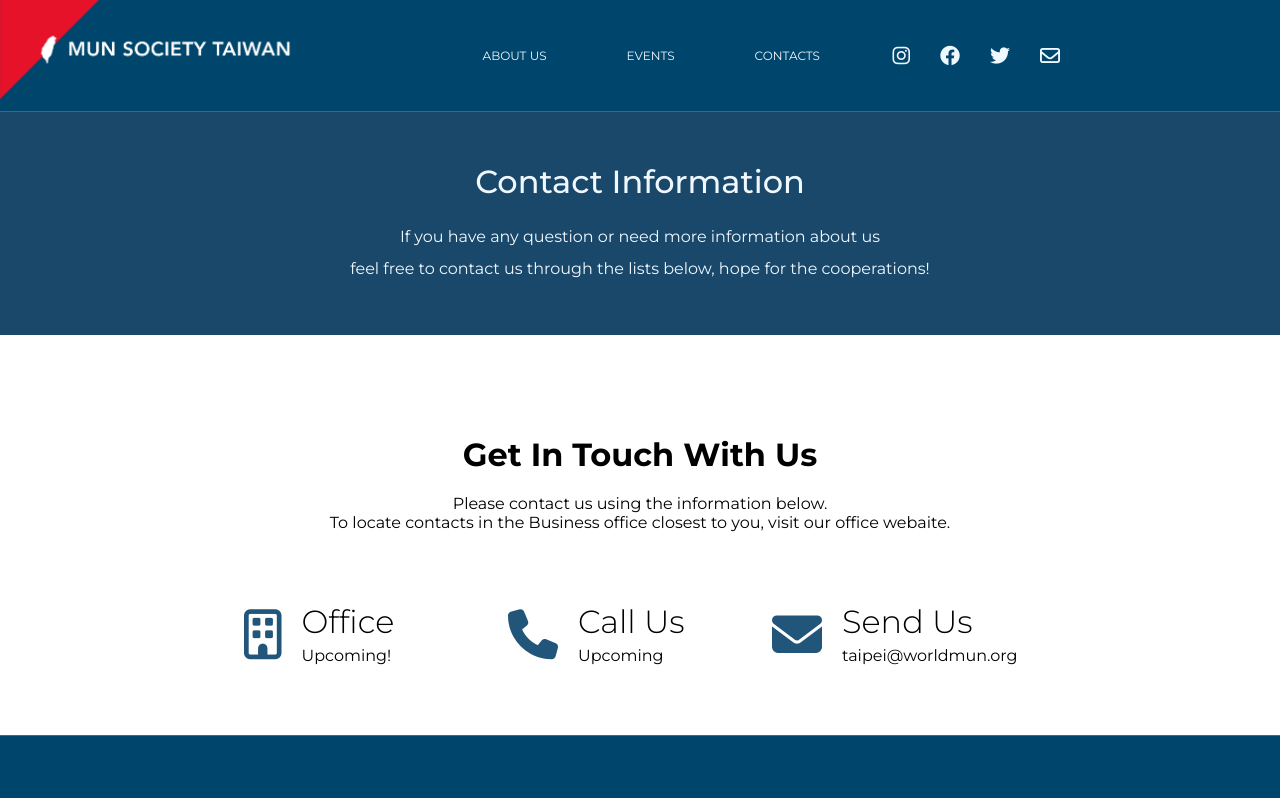
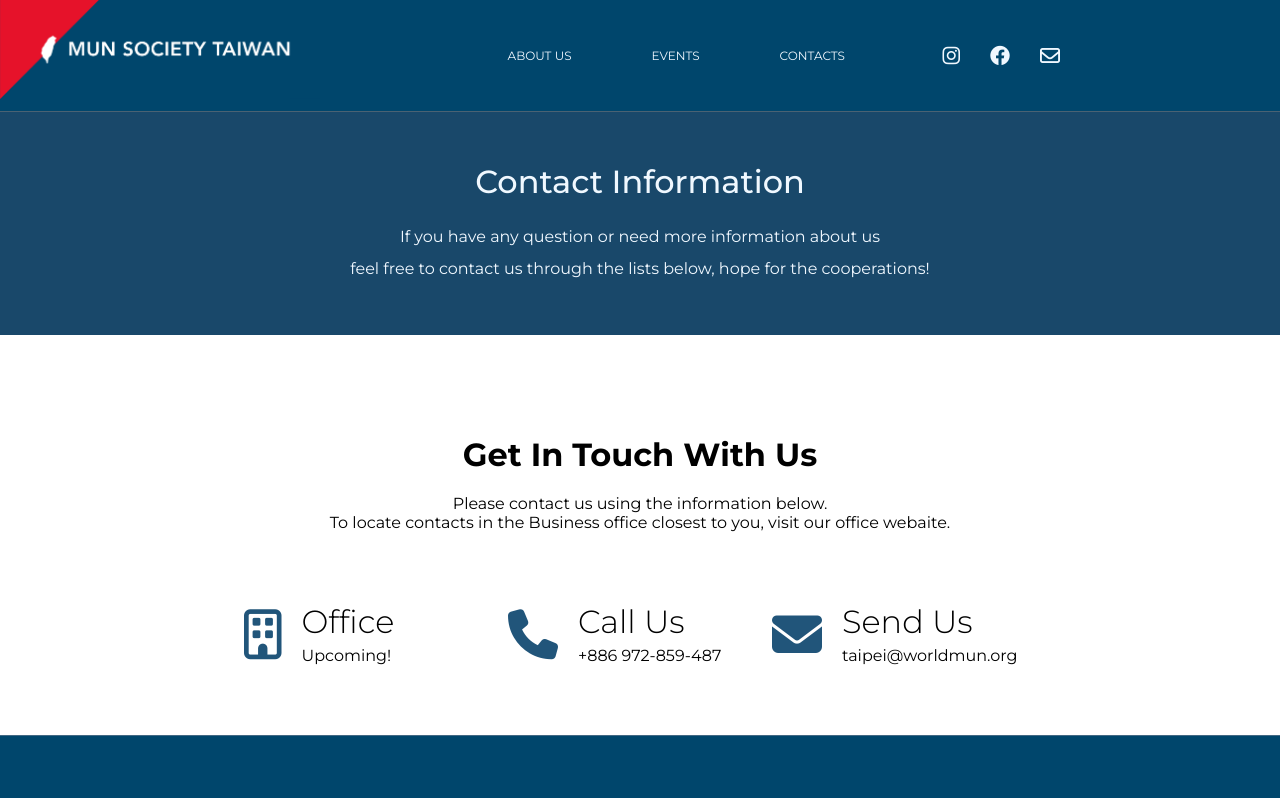
Before and after one commit to ChengXuJustin/MST-website-test.github.io, a plain HTML site: page contacts.html in a window 1280 px wide. Shown: the top 798 px of the page. Drawn offline with nearby package versions, Linux system fonts and the light colour scheme.

Commit message:
Update contacts.html4

```diff
--- a/contacts.html
+++ b/contacts.html
@@ -118,9 +118,6 @@
             <a href="https://www.facebook.com/Taipei2024" target="_blank">
                 <li><i class="fa-brands fa-facebook"></i></li>
             </a>
-            <a href="#">
-                <li><i class="fa-brands fa-twitter"></i></li>
-            </a>
             <a href="mailto:taipei@worldmun.org">
                 <li><i class="fa-regular fa-envelope"></i></li>
             </a>
@@ -151,7 +148,6 @@
                     <div class="text">
                         <h1>Office</h1>
                         <p>Upcoming!</p>
-                        <!-- <p>Lorem perfesmvlk mlsefweis!</p> -->
                     </div>
                 </div>
                 <div class="item">
@@ -160,7 +156,7 @@
                     </div>
                     <div class="text">
                         <h1>Call Us</h1>
-                        <p>Upcoming</p>
+                        <p>+886 972-859-487</p>
                         <p> </p>
                     </div>
                 </div>
@@ -230,9 +226,6 @@
         </ul>
     </div>
 
-    <div class="logo-down">
-        <img src="image/MST_Banner.png" alt="">
-    </div>
 </body>
 
 </html>
```
